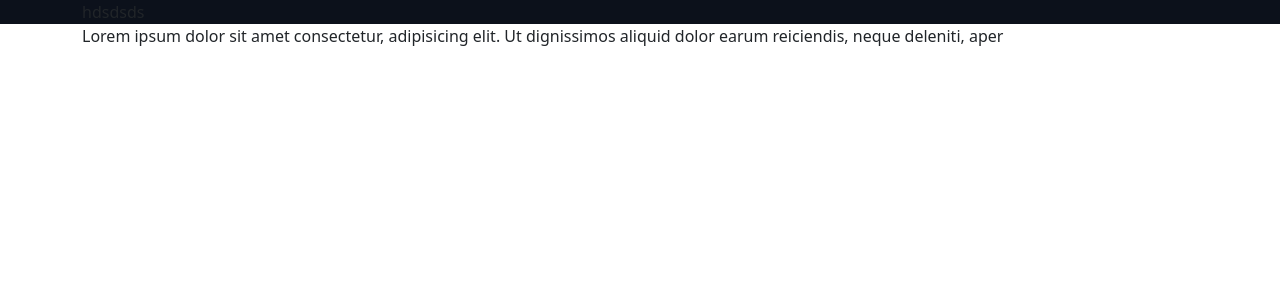
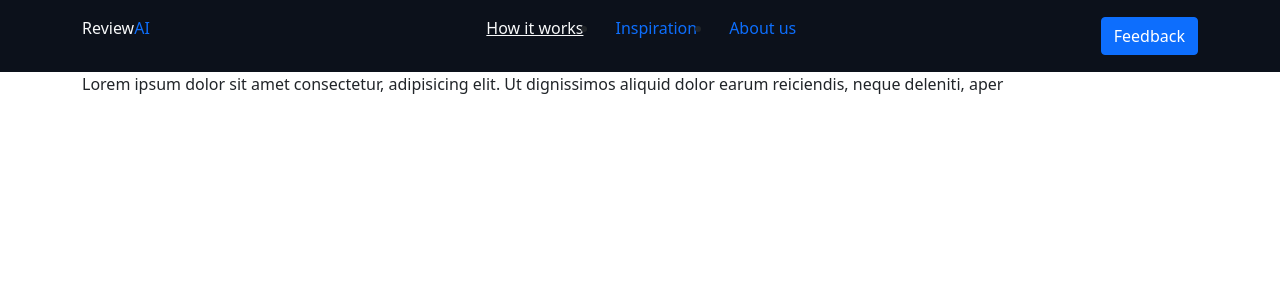
Before and after one commit to TSharvananthan/HTN2021, a React (Create React App) app in the folder front-end/: page / in a window 1280 px wide. Shown: the top 300 px of the page. Built offline with nearby package versions, Linux system fonts and the light colour scheme.

Commit message:
feat: added navbar styles

```diff
--- a/front-end/src/App.js
+++ b/front-end/src/App.js
@@ -1,5 +1,6 @@
+import { Navbar } from "./components/index";
+import "./styles/global.css";
 
-import { Navbar } from "./components/index"
 function App() {
   return (
     <>
--- a/front-end/src/components/navbar.jsx
+++ b/front-end/src/components/navbar.jsx
@@ -1,16 +1,36 @@
-import React from 'react'
-import "../styles/navbar.css"
+import React from "react";
+import "../styles/navbar.css";
 export const Navbar = () => {
-    return (
-        <div id="nav" className="nav w-100 h-50">
-
-            <div class="container d-flex">
-
-
-
-                hdsdsds
+  return (
+    <div id="nav" className="nav w-100 h-50">
+      <div className="container">
+        <div className=" navbar nav ">
+          <p className="text-light">
+            Review<span className="text-primary">AI</span>
+          </p>
+          <ul className="d-flex flex-row">
+            <li className="nav-item nav-link">
+              <a className="text-light" href="#">
+                How it works
+              </a>
+            </li>
+            <li className="nav-item">
+              <a className="nav-link" href="#">
+                Inspiration
+              </a>
+            </li>
+            <li className="nav-item">
+              <a className="nav-link">About us</a>
+            </li>
+          </ul>
+          <form class="form-inline my-2 my-lg-0">
+            <button class="btn btn-primary my-2 my-sm-0" type="submit">
+              Feedback
+            </button>
+          </form>
         </div>
-        </div>
-    )
-}
+      </div>
+    </div>
+  );
+};
 export default Navbar;
--- /dev/null
+++ b/front-end/src/styles/global.css
@@ -0,0 +1,4 @@
+@import url("https://fonts.googleapis.com/css2?family=Mulish:wght@200;300;400&display=swap");
+body {
+  font-family: "Mulish", sans-serif;
+}
--- a/front-end/src/styles/navbar.css
+++ b/front-end/src/styles/navbar.css
@@ -1,9 +1,7 @@
-:root{
-
---main-bg-color: #0C111B;
+:root {
+  --main-bg-color: #0c111b;
 }
 
-
-#nav{
-background-color: var(--main-bg-color);
+#nav {
+  background-color: var(--main-bg-color);
 }
```
